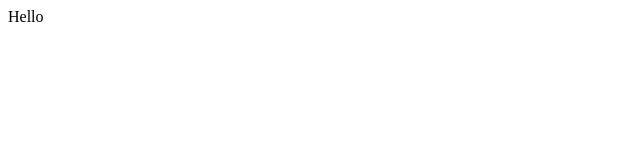
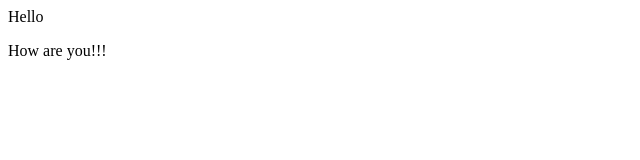
Before and after one commit to quamos-qhz/merge_repo, a plain HTML site: page index.html in a window 1280 px wide. Shown: the full height of the page, 0-640 px from the left. Drawn offline with Linux system fonts and the light colour scheme.

Commit message:
added a line

```diff
--- a/index.html
+++ b/index.html
@@ -1 +1,2 @@
 <div> Hello </div>
+<p> How are you!!!</p>
```
